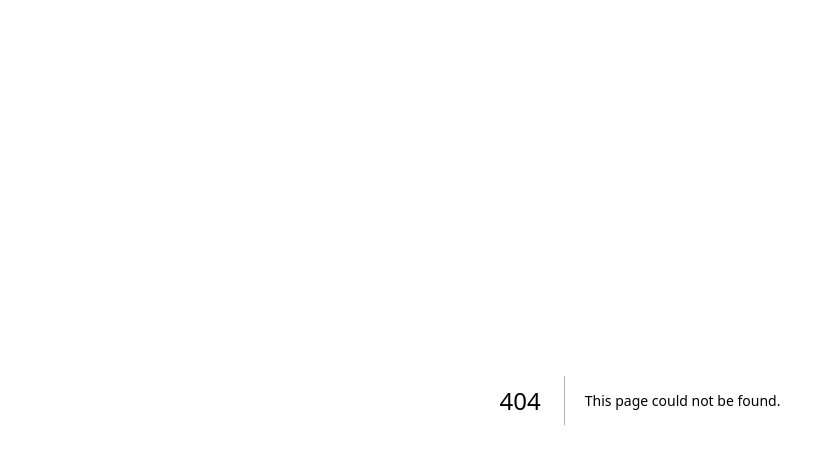
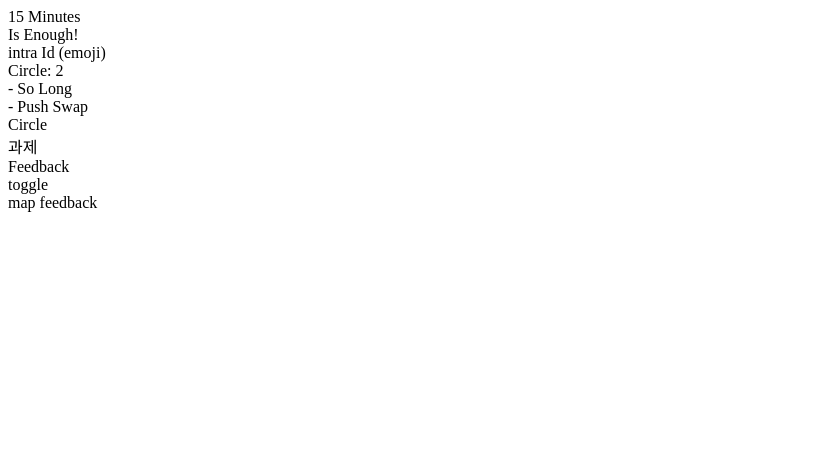
Before and after one commit to 42SeoulCoalitionhackthon2023/FrontPage, a Next.js app: page /detail in a window 1280 px wide. Before the commit this address had no page. Shown: the top 464 px of the page, without its empty margins (0-835 px from the left). Built offline with nearby package versions, Linux system fonts and the light colour scheme.

Commit message:
[Feat] detail page pseudocode

```diff
--- /dev/null
+++ b/pages/detail.js
@@ -0,0 +1,31 @@
+export default function Detail() {
+  return (
+    <>
+      <div>
+        <div>
+          15 Minutes <br />
+          Is Enough!
+        </div>
+        <div>intra Id (emoji)</div>
+        <div>
+          <div>Circle: 2</div>
+          <div>- So Long</div>
+          <div>- Push Swap</div>
+        </div>
+        {/* <SearchBar /> */}
+        {/* <HolyGraph /> */}
+      </div>
+      <div>
+        <div>Circle</div>
+        <div>과제</div>
+        <div>
+          <div>
+            <div>Feedback</div>
+            <div>toggle</div>
+          </div>
+          <div>map feedback</div>
+        </div>
+      </div>
+    </>
+  );
+}
```
